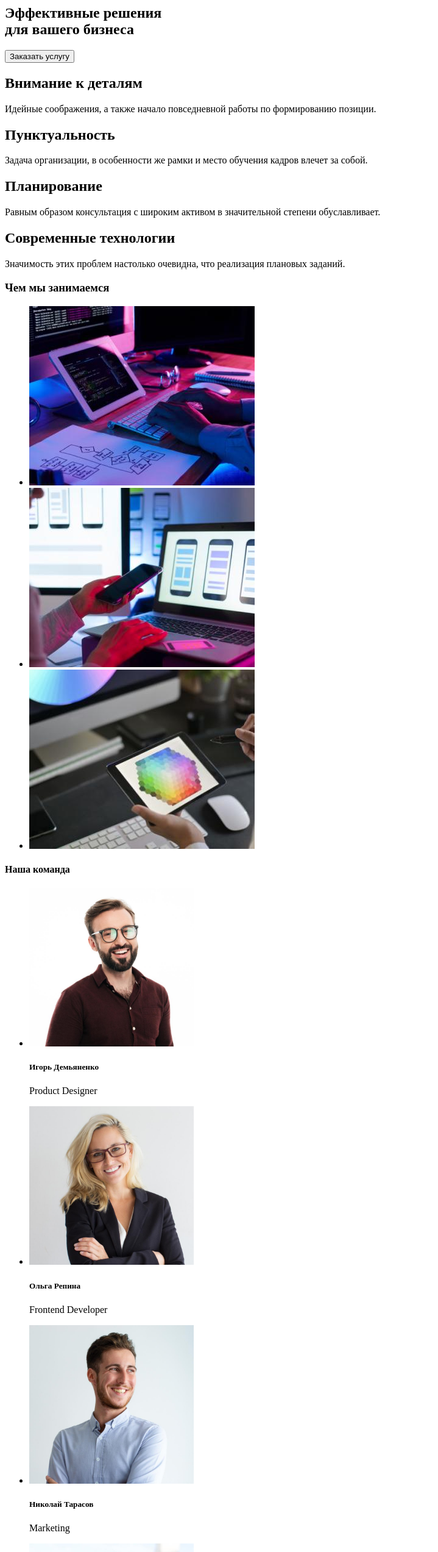
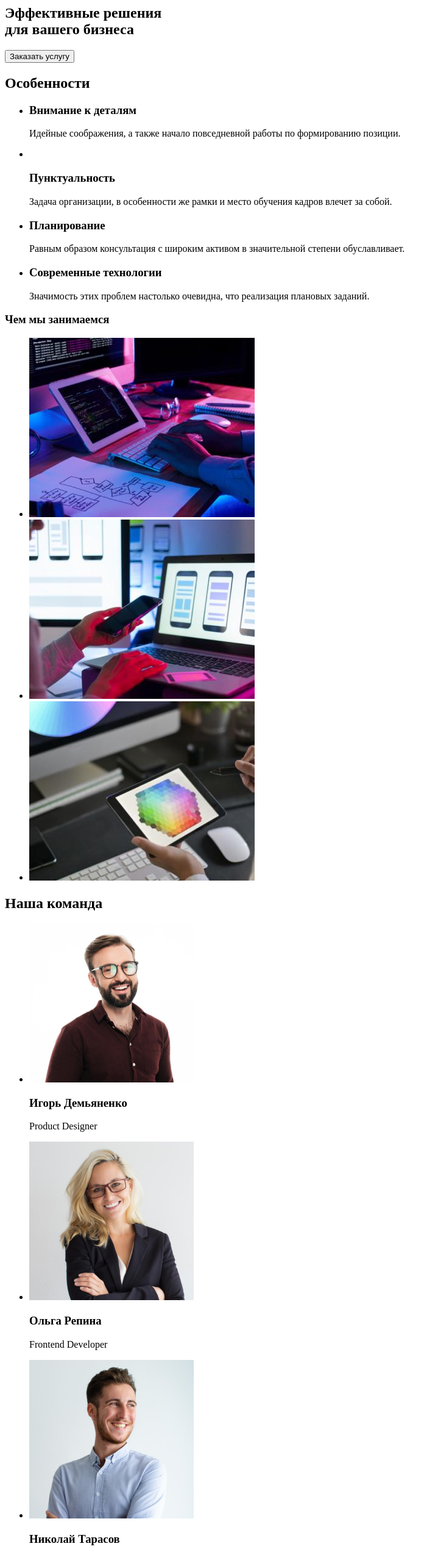
Before and after one commit to Vladksl/goit-markup-hw-01, a plain HTML site: page index.html in a window 1280 px wide. Shown: the part 160-2705 px from the top of the page at 61% size, without its empty margins (0-719 px from the left). Drawn offline with Linux system fonts and the light colour scheme.

Commit message:
create arrors li

```diff
--- a/index.html
+++ b/index.html
@@ -31,16 +31,19 @@
 
    <!--Что делаем-->
      <section>
-        <h2>Внимание к деталям</h2>
-        <p>Идейные соображения, а также начало повседневной работы по формированию позиции.</p>
-        <h2>Пунктуальность</h2>
-        <p>Задача организации, в особенности же рамки и место обучения кадров влечет за собой.</p>
-        <h2>Планирование</h2>
-        <p>Равным образом консультация с широким активом в значительной степени обуславливает.</p>
-        <h2>Современные технологии</h2>
-        <p>Значимость этих проблем настолько очевидна, что реализация плановых заданий.</p>
+        <h2>Особенности</h2>
+        <ul>
 
+        <li><h3>Внимание к деталям</h3>
+        <p>Идейные соображения, а также начало повседневной работы по формированию позиции.</p></li>
+        <li></li><h3>Пунктуальность</h3>
+        <p>Задача организации, в особенности же рамки и место обучения кадров влечет за собой.</p></li>
+        <li><h3>Планирование</h3>
+        <p>Равным образом консультация с широким активом в значительной степени обуславливает.</p></li>
+        <li><h3>Современные технологии</h3>
+        <p>Значимость этих проблем настолько очевидна, что реализация плановых заданий.</p></li>
 
+        </ul>
     </section>
 
 
@@ -58,32 +61,32 @@
 
 <!--Наша команда-->
 <section>
-    <h4>Наша команда</h4>
+    <h2>Наша команда</h2>
 
     <ul>
         <li> <img src="./images/card1.jpg" alt="photo1" width="270">
-        <h5>Игорь Демьяненко</h5>
+        <h3>Игорь Демьяненко</h3>
         <p>
             Product Designer
         </p>
         </li>
 
         <li> <img src="./images/card2.jpg" alt="photo2" width="270">
-        <h5>Ольга Репина</h5>
+        <h3>Ольга Репина</h3>
         <p>
             Frontend Developer
         </p>
         </li>
 
         <li> <img src="./images/card3.jpg" alt="photo3" width="270">
-        <h5>Николай Тарасов</h5>
+        <h3>Николай Тарасов</h3>
         <p>
             Marketing
         </p>
         </li>
 
         <li> <img src="./images/card4.jpg" alt="photo4" width="270">
-        <h5>Михаил Ермаков</h5>
+        <h3>Михаил Ермаков</h3>
         <p>
             UI Designer
         </p>
@@ -101,9 +104,11 @@
 <!--Соцсети-->
 
 <address>
-<a href="https://goo.gl/maps/TzxbnxnCgSSvwAXC7">г. Киев, пр-т Леси Украинки, 26</a>
-<a href="mailto:info@example.com">info@example.com</a>
-<a href="tel:+380991111111">+38 099 111 11 11</a>
+<ul>
+<li><a href="https://goo.gl/maps/TzxbnxnCgSSvwAXC7">г. Киев, пр-т Леси Украинки, 26</a></li>
+<li><a href="mailto:info@example.com">info@example.com</a></li>
+<li><a href="tel:+380991111111">+38 099 111 11 11</a></li>
+</ul>
 </address>
 
 </footer>
```
